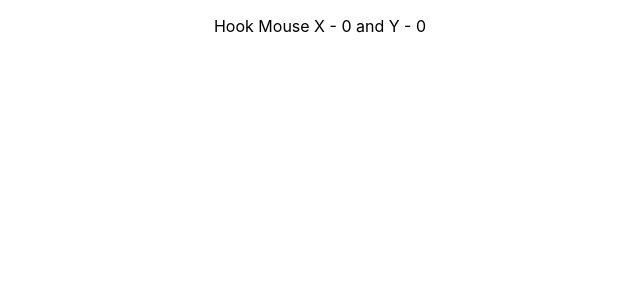
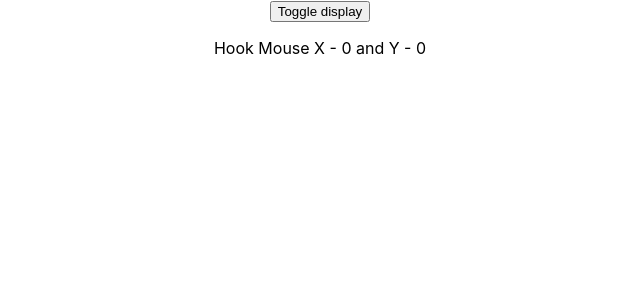
Before and after one commit to itsevalieu/react-hooks, a React (Create React App) app in the folder client/: page / in a window 1280 px wide. Shown: the top 300 px of the page, without its empty margins (320-960 px from the left). Built offline with nearby package versions, Linux system fonts and the light colour scheme.

Commit message:
Toggle component to show how to correctly unmount/unsubscribe effect in useEffect

```diff
--- a/client/src/App.js
+++ b/client/src/App.js
@@ -1,16 +1,17 @@
 import React from 'react';
 import './App.css';
 // useState component examples
-import ClassCounter from './components/UseStateExamples/ClassCounter';
-import HookCounter from './components/UseStateExamples/HookCounter';
-import HookCounterTwo from './components/UseStateExamples/HookCounterTwo';
-import HookCounterThree from './components/UseStateExamples/HookCounterThree';
-import HookCounterFour from './components/UseStateExamples/HookCounterFour';
+// import ClassCounter from './components/UseStateExamples/ClassCounter';
+// import HookCounter from './components/UseStateExamples/HookCounter';
+// import HookCounterTwo from './components/UseStateExamples/HookCounterTwo';
+// import HookCounterThree from './components/UseStateExamples/HookCounterThree';
+// import HookCounterFour from './components/UseStateExamples/HookCounterFour';
 // useEffect component examples
 import ClassCounterOne from './components/UseEffectExamples/ClassCounterOne';
 import EffectHookCounterOne from './components/UseEffectExamples/EffectHookCounterOne';
 import ClassMouse from './components/UseEffectExamples/ClassMouse';
 import HookMouse from './components/UseEffectExamples/HookMouse';
+import MouseContainer from './components/UseEffectExamples/MouseContainer';
 
 
 function App() {
@@ -25,8 +26,8 @@
       {/* <ClassCounterOne /> */}
       {/* <EffectHookCounterOne /> */}
       {/* <ClassMouse />*/}
-      <HookMouse />
-
+      {/* <HookMouse /> */}
+      <MouseContainer />
     </div>
   );
 }
--- a/client/src/components/UseEffectExamples/HookMouse.js
+++ b/client/src/components/UseEffectExamples/HookMouse.js
@@ -12,6 +12,13 @@
     useEffect(() => {
         console.log('useEffect called');
         window.addEventListener('mousemove', logMousePosition);
+
+        return () => {
+            console.log("Component unmount");
+            window.removeEventListener('mousemove', logMousePosition);
+        }
+        //can return a function that will be executed when the component unmounts, aka cleanup function
+
     }, []) //setting an empty array tells the useEffect hook that this effect doesn't depend on any state or props, so no reason to call this effect on rerenders, only on initial render
     return (
         <div>
--- /dev/null
+++ b/client/src/components/UseEffectExamples/MouseContainer.js
@@ -0,0 +1,12 @@
+import React, { useState } from 'react';
+import HookMouse from './HookMouse';
+
+export default function MouseContainer() {
+    const [display, setDisplay] = useState(true);
+    return (
+        <div>
+            <button onClick={() => setDisplay(!display)}>Toggle display</button>
+            {display && <HookMouse />}
+        </div>
+    )
+}
```
